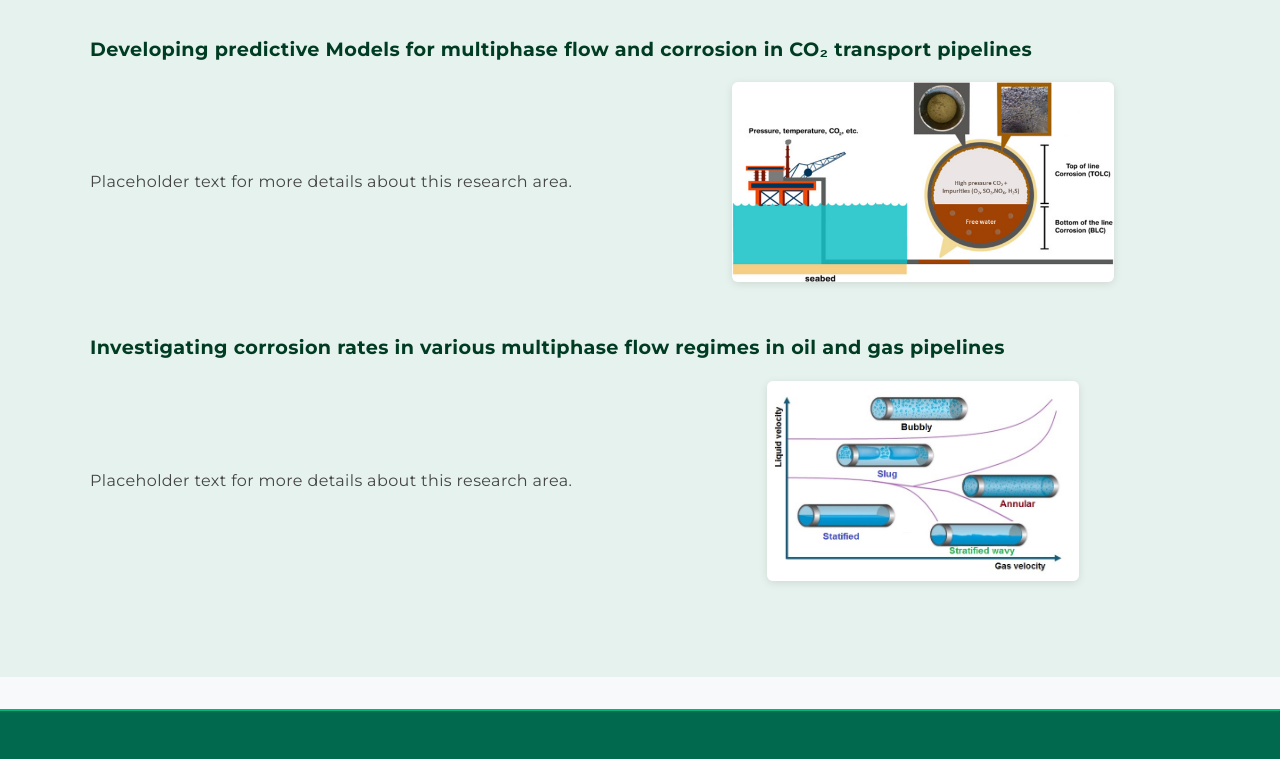
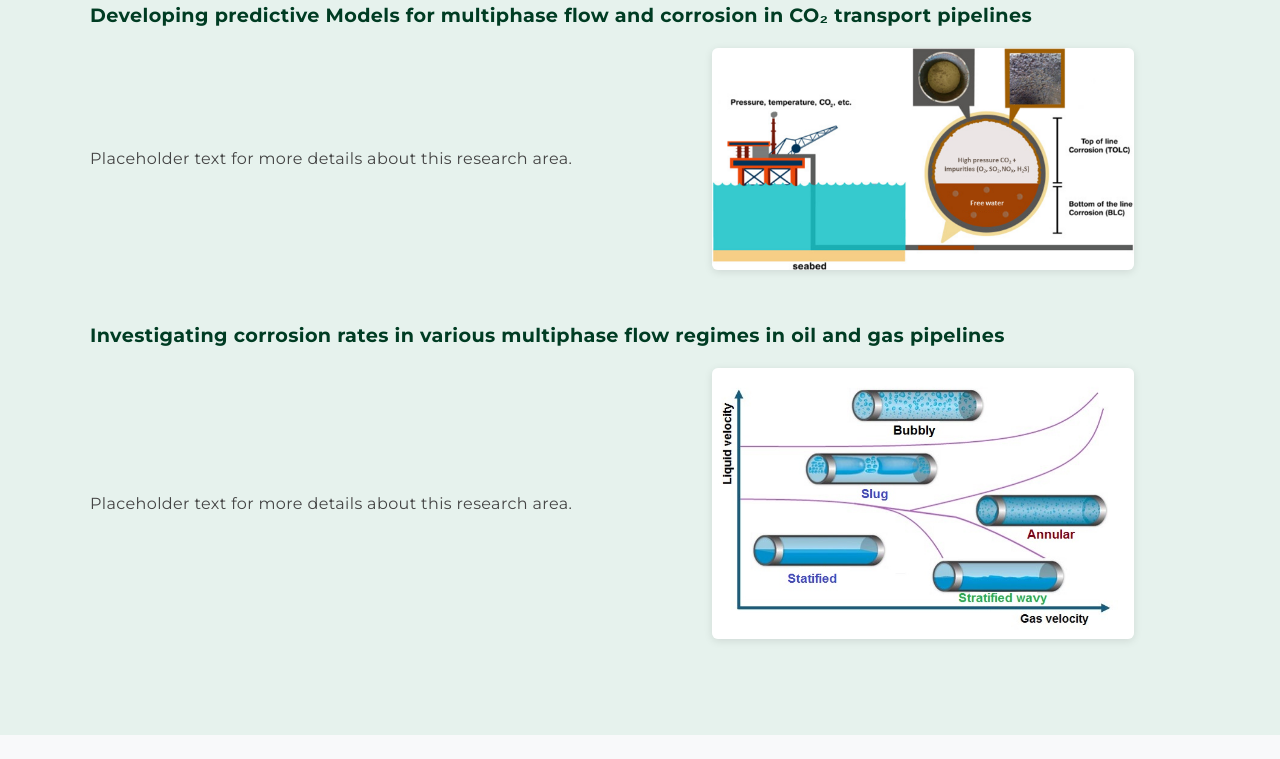
Before and after one commit to madhumajji/madhumajjiwebpage, a plain HTML site: page research.html in a window 1280 px wide. Shown: the part 529-1288 px from the top of the page. Drawn offline with Linux system fonts and the light colour scheme.

Commit message:
Update style.css

```diff
--- a/style.css
+++ b/style.css
@@ -192,8 +192,8 @@ h2 {
 }
 
 .research-image img {
-    height: 25vh;      /* 1/4th of viewport height */
-    width: auto;       /* maintain aspect ratio */
+    height: auto;      /* 1/4th of viewport height */
+    width: 33vW;       /* maintain aspect ratio */
     object-fit: contain;
     border-radius: 6px;
     box-shadow: 0 2px 8px rgba(0,0,0,0.1);
```
